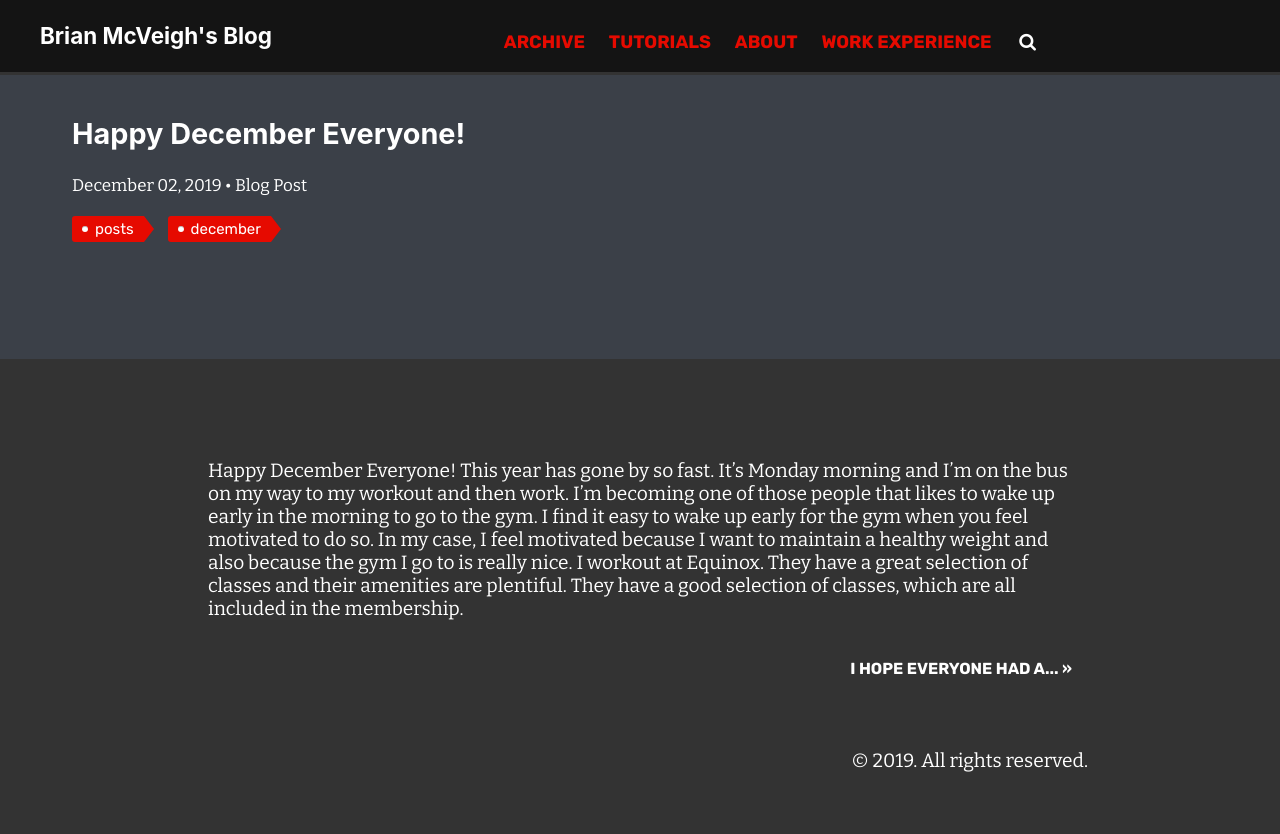
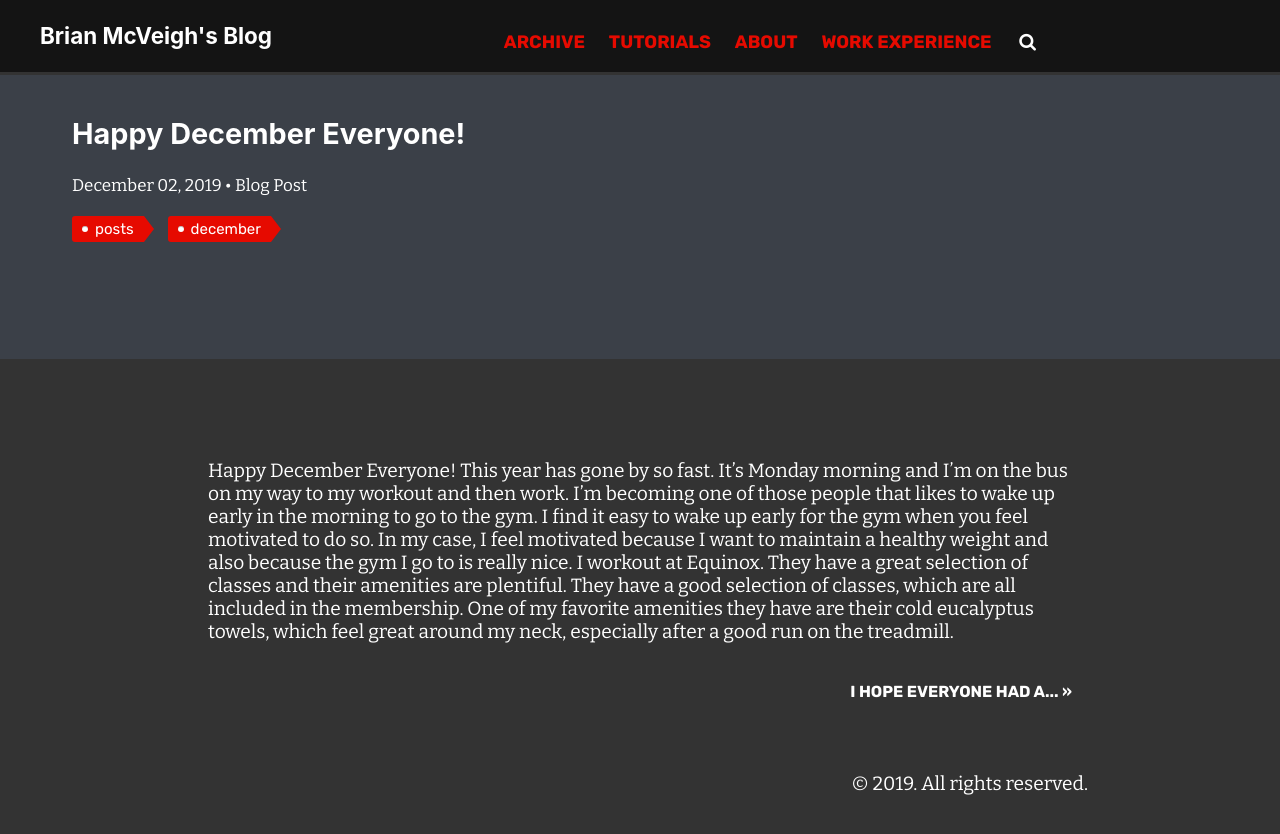
Before and after one commit to bmcveigh/bmcveigh.github.io, a Jekyll site: the page built from _posts/2019-12-01-happy-december-everyone.markdown, in a window 1280 px wide. Shown: the top 834 px of the page. Built offline with Jekyll 4.4.1, drawn with Linux system fonts in a browser that asks for light colours.

Commit message:
Update 2019-12-01-happy-december-everyone.markdown

```diff
--- a/_posts/2019-12-01-happy-december-everyone.markdown
+++ b/_posts/2019-12-01-happy-december-everyone.markdown
@@ -13,4 +13,5 @@ the morning to go to the gym. I find it easy to wake up early for the gym when y
 do so. In my case, I feel motivated because I want to maintain a healthy weight and also because the
 gym I go to is really nice. I workout at Equinox. They have a great selection of classes and
 their amenities are plentiful. They have a good selection of classes, which are all included in the
-membership.
+membership. One of my favorite amenities they have are their cold eucalyptus towels, which feel great
+around my neck, especially after a good run on the treadmill.
```
